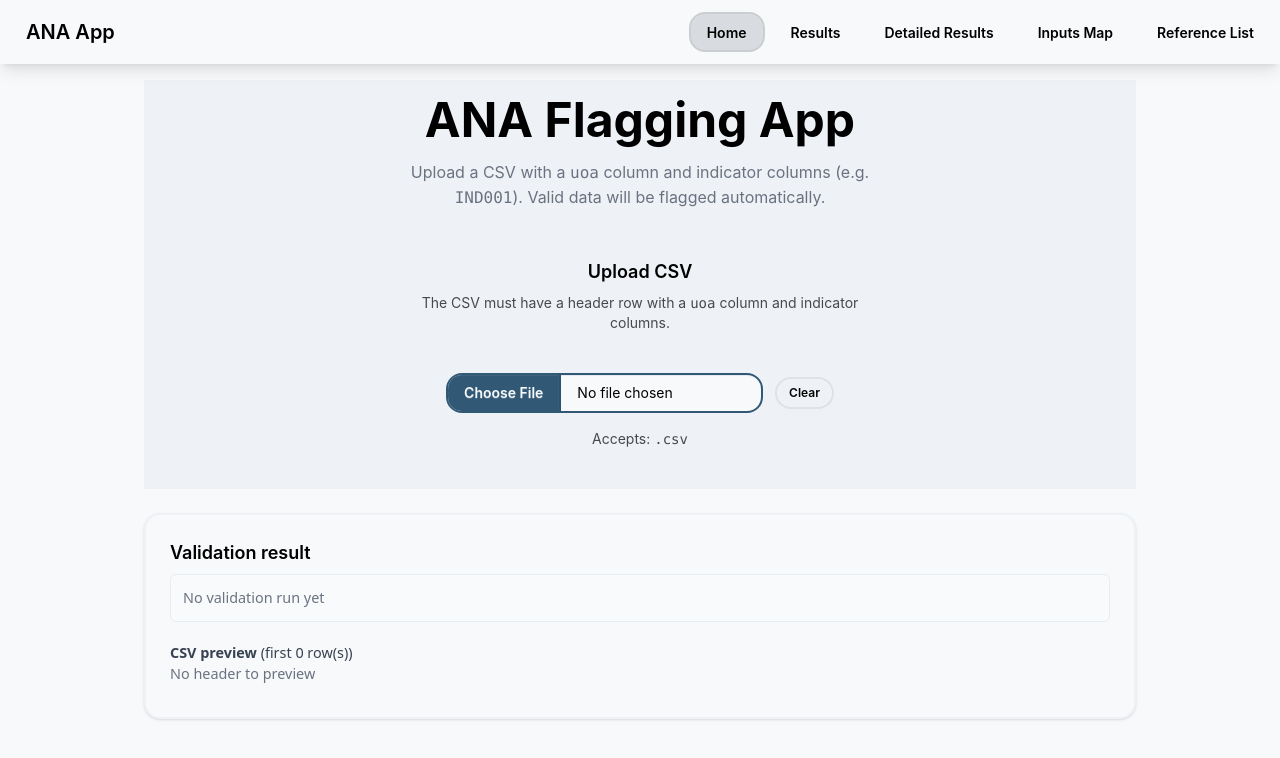
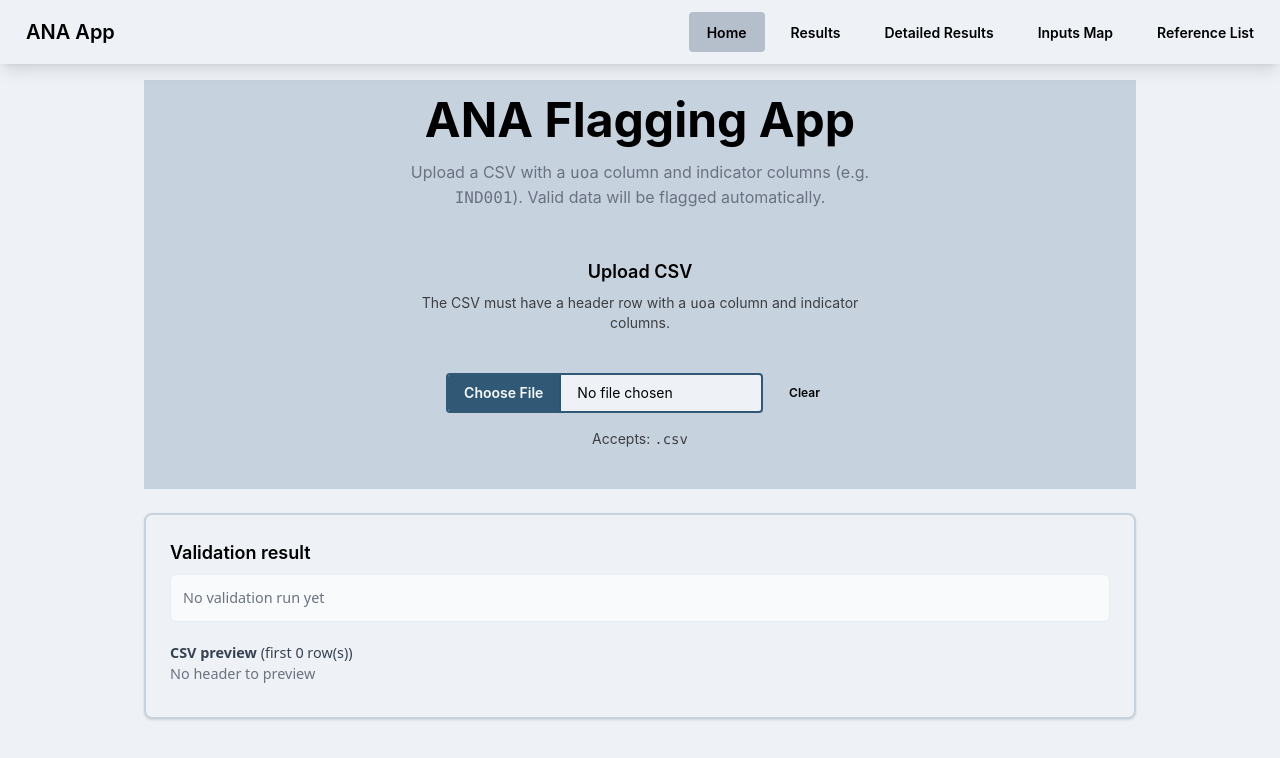
Before and after one commit to gnoblet/ANA_app_svelte, a SvelteKit app: page / in a window 1280 px wide. Shown: the top 758 px of the page. Built offline with nearby package versions, Linux system fonts and the light colour scheme; a web font is replaced by a local one.

Commit message:
feat: update IMPACT theme settings and adjust color variables for consistency

```diff
--- a/src/app.css
+++ b/src/app.css
@@ -11,12 +11,12 @@
 
 @plugin 'daisyui/theme' {
 	name: 'IMPACT';
-	default: true;
+	default: false;
 	prefersdark: false;
 	color-scheme: 'light';
-	--color-base-100: oklch(98% 0.003 247.858);
-	--color-base-200: oklch(96% 0.007 247.896);
-	--color-base-300: oklch(92% 0.013 255.508);
+	--color-base-100: oklch(96% 0.007 247.896);
+	--color-base-200: oklch(86% 0.022 252.894);
+	--color-base-300: oklch(55% 0.046 257.417);
 	--color-base-content: #000000;
 	--color-primary: #315975;
 	--color-primary-content: oklch(98% 0.003 247.858);
@@ -34,14 +34,13 @@
 	--color-warning-content: oklch(55% 0.195 38.402);
 	--color-error: oklch(80% 0.114 19.571);
 	--color-error-content: oklch(50% 0.213 27.518);
-	/* Buttons and selector roudness */
-	--radius-selector: 1rem;
-	--radius-field: 1rem;
-	--radius-box: 1rem;
+	--radius-selector: 0.25rem;
+	--radius-field: 0.25rem;
+	--radius-box: 0.5rem;
 	--size-selector: 0.25rem;
 	--size-field: 0.25rem;
 	--border: 2px;
-	--depth: 1;
+	--depth: 0;
 	--noise: 0;
 	/* Flag-status colour tokens. */
 	--color-flag: #ef4444; /* red-500   — flagged indicator */
```
